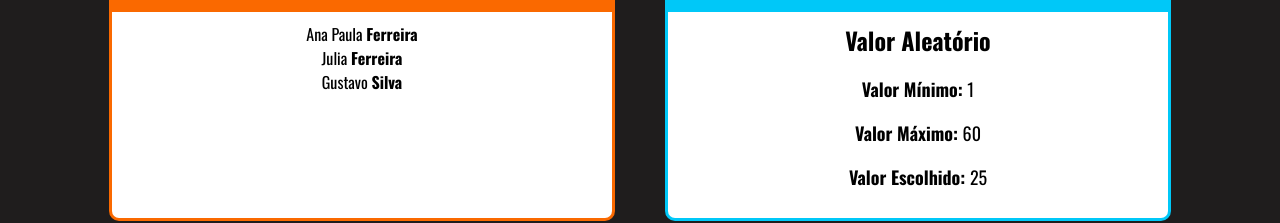
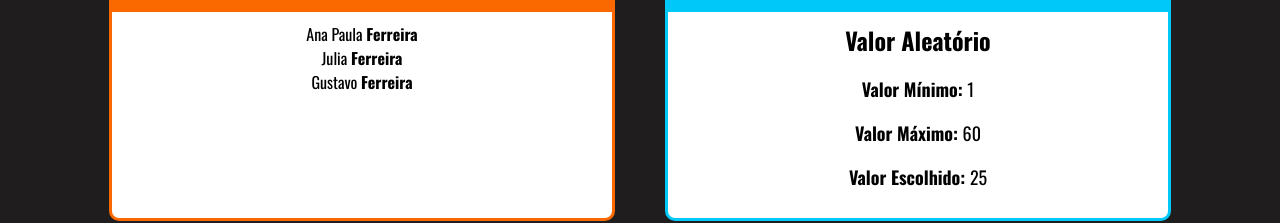
Before and after one commit to gabyreis28/fundamentos-reactJS, a React (Create React App) app: page / in a window 1280 px wide. Shown: the part 206-429 px from the top of the page. Built offline with nearby package versions, Linux system fonts and the light colour scheme.

Commit message:
percorrendo lista de filhos

```diff
--- a/src/App.jsx
+++ b/src/App.jsx
@@ -4,6 +4,7 @@ import PrimeiroComp from './components/basico/Primeiro'
 import ParametroComp from './components/basico/Parametro'
 import FragmentoComp from './components/basico/Fragmento'
 import FamiliaComp from './components/basico/Familia'
+import FamiliaMembros from './components/basico/FamiliaMembros'
 import Aleatorio from './components/basico/Aleatorio'
 import Card from './components/layout/Card'
 import './App.css'
@@ -15,7 +16,11 @@ export default () => (
     </h1>
       <div className="Cards">
       <Card titulo="#005 - Componente Com Filhos" color="#FA6900">
-        <FamiliaComp sobrenome="Ferreira"/>
+        <FamiliaComp sobrenome="Ferreira">
+          <FamiliaMembros nome="Ana Paula" />
+          <FamiliaMembros nome="Julia" />
+          <FamiliaMembros nome="Gustavo"/>
+        </FamiliaComp>
       </Card>
 
       <Card titulo="#004 - Desafio Aleatório" color="#00c8f8">
--- a/src/components/basico/Familia.jsx
+++ b/src/components/basico/Familia.jsx
@@ -1,12 +1,18 @@
-import React from "react";
-import FamiliaMembros from './FamiliaMembros'
+import React, { cloneElement } from "react";
 
 export default props => {
+
   return (
   <div>
-    <FamiliaMembros nome="Ana Paula" sobrenome = { props.sobrenome }/>
-    <FamiliaMembros nome="Julia" { ...props }/>
-    <FamiliaMembros nome="Gustavo" sobrenome="Silva"/>
+    {/* {cloneElement(props.children, props)} */}
+
+    {/* {React.Children.map(props.children, (child) =>{
+        return cloneElement(child,props)
+    })} */}
+
+    {props.children.map((child, i) => {
+        return cloneElement(child, { ...props, key: i })
+    })}
   </div>
 
   )
```
